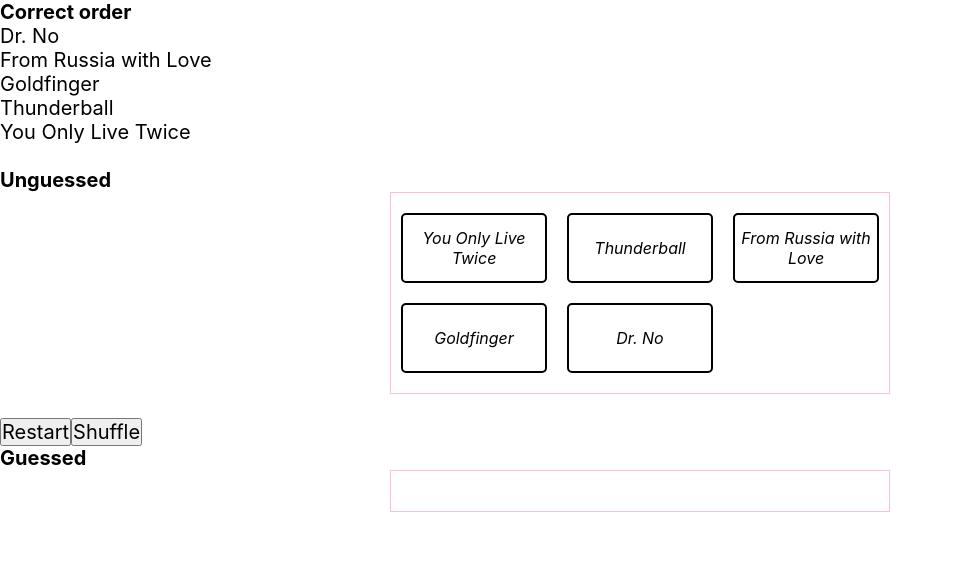
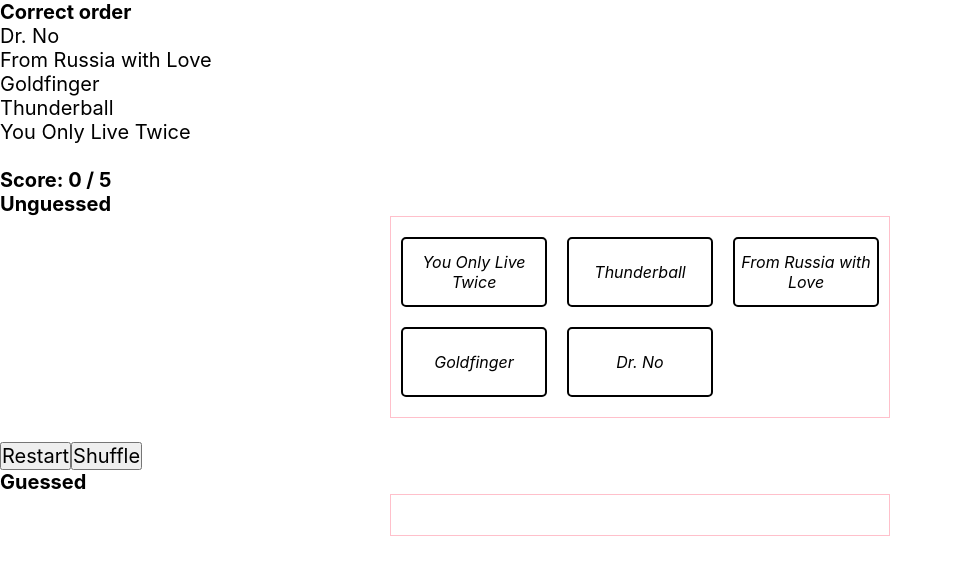
Before and after one commit to CutlerSheridan/bond-timeline, a React (Create React App) app: page / in a window 1280 px wide. Shown: the top 574 px of the page, without its empty margins (0-953 px from the left). Built offline with nearby package versions, Linux system fonts and the light colour scheme.

Commit message:
0.4.0 Add score counter

```diff
--- a/package.json
+++ b/package.json
@@ -1,6 +1,6 @@
 {
   "name": "bond-timeline",
-  "version": "0.3.2",
+  "version": "0.4.0",
   "private": true,
   "dependencies": {
     "@testing-library/jest-dom": "^5.16.5",
--- a/src/App.js
+++ b/src/App.js
@@ -5,20 +5,28 @@
 
 const App = () => {
   const Bond = (title, year) => {
+    const id = uniqid();
     let guessed = false;
-    const id = uniqid();
-    return { title, year, guessed, id };
+    return {
+      title,
+      year,
+      guessed,
+      id,
+    };
   };
-  const orderedBonds = [
+  // if not in state, objects are recreated every render and ids don't match
+  const [orderedBonds] = useState([
     Bond('Dr. No', 1962),
     Bond('From Russia with Love', 1963),
     Bond('Goldfinger', 1964),
     Bond('Thunderball', 1965),
     Bond('You Only Live Twice', 1967),
-  ];
+  ]);
   const [unguessedBonds, setUnguessedBonds] = useState([...orderedBonds]);
   const [guessedBonds, setGuessedBonds] = useState([]);
   const [needsShuffling, setNeedsShuffling] = useState(true);
+  const [score, setScore] = useState(0);
+
   useEffect(() => {
     if (needsShuffling) {
       const shuffleBonds = () => {
@@ -35,6 +43,21 @@
       setNeedsShuffling(false);
     }
   }, [needsShuffling]);
+  useEffect(() => {
+    if (guessedBonds.length >= 1) {
+      const lastGuessedIndex = guessedBonds.length - 1;
+      const lastGuessed = guessedBonds[lastGuessedIndex];
+      const matchingOrdered = orderedBonds[lastGuessedIndex];
+      if (lastGuessed.id === matchingOrdered.id) {
+        setScore((prevScore) => prevScore + 1);
+        if (lastGuessed.id === orderedBonds[orderedBonds.length - 1].id) {
+          // win logic
+        }
+      } else {
+        // end game logic
+      }
+    }
+  }, [guessedBonds]);
 
   const guessBond = (e) => {
     const bondIndex = unguessedBonds.findIndex(
@@ -48,9 +71,11 @@
     setGuessedBonds(guessedClone);
   };
   const restart = () => {
+    guessedBonds.forEach((bond) => (bond.guessed = false));
+    setGuessedBonds([]);
     setUnguessedBonds([...orderedBonds]);
     setNeedsShuffling(true);
-    setGuessedBonds([]);
+    setScore(0);
   };
 
   return (
@@ -62,6 +87,9 @@
       <p>{orderedBonds[3].title}</p>
       <p>{orderedBonds[4].title}</p>
       <br></br>
+      <h3>
+        Score: {score} / {orderedBonds.length}
+      </h3>
       <BondGrid
         isGuessedGrid={false}
         bondArray={unguessedBonds}
@@ -70,6 +98,18 @@
       <br></br>
       <button onClick={restart}>Restart</button>
       <button onClick={() => setNeedsShuffling(true)}>Shuffle</button>
+      {/* <button
+        onClick={() => {
+          console.log('1st ordered');
+          console.log(orderedBonds[0]);
+          console.log('1st unguessed');
+          console.log(unguessedBonds[0]);
+          console.log('1st guessed');
+          console.log(guessedBonds[0]);
+        }}
+      >
+        log 1st bonds
+      </button> */}
       <br></br>
       <BondGrid
         isGuessedGrid={true}
--- a/src/components/BondGrid.js
+++ b/src/components/BondGrid.js
@@ -8,7 +8,7 @@
     if (!isGuessedGrid) {
       return null;
     }
-    return bondArray[guessedIndex].title === orderedBonds[guessedIndex].title;
+    return bondArray[guessedIndex].id === orderedBonds[guessedIndex].id;
   };
 
   return (
```
Also changed, not shown: 1 other file (tests, documents, lock files or other folders).
